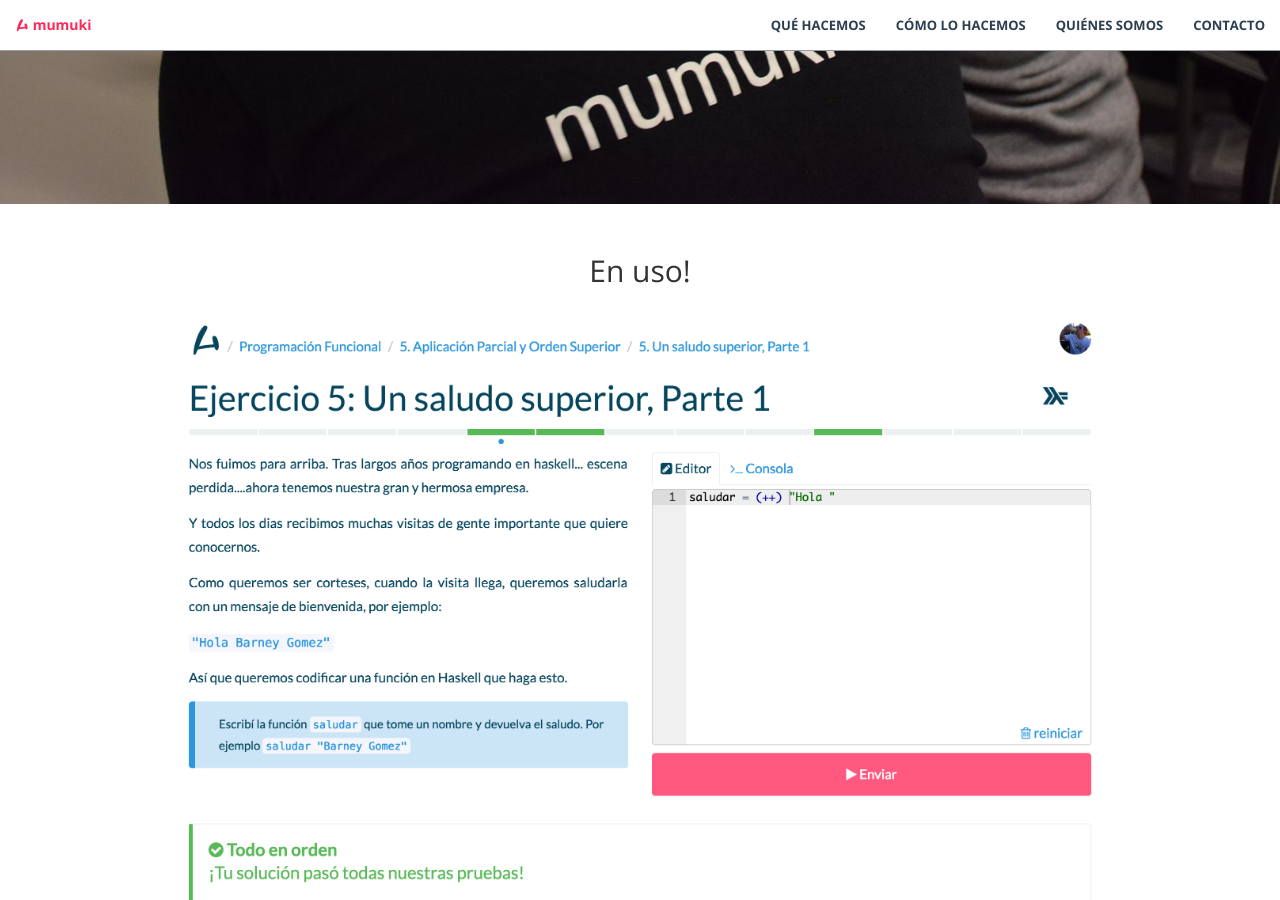
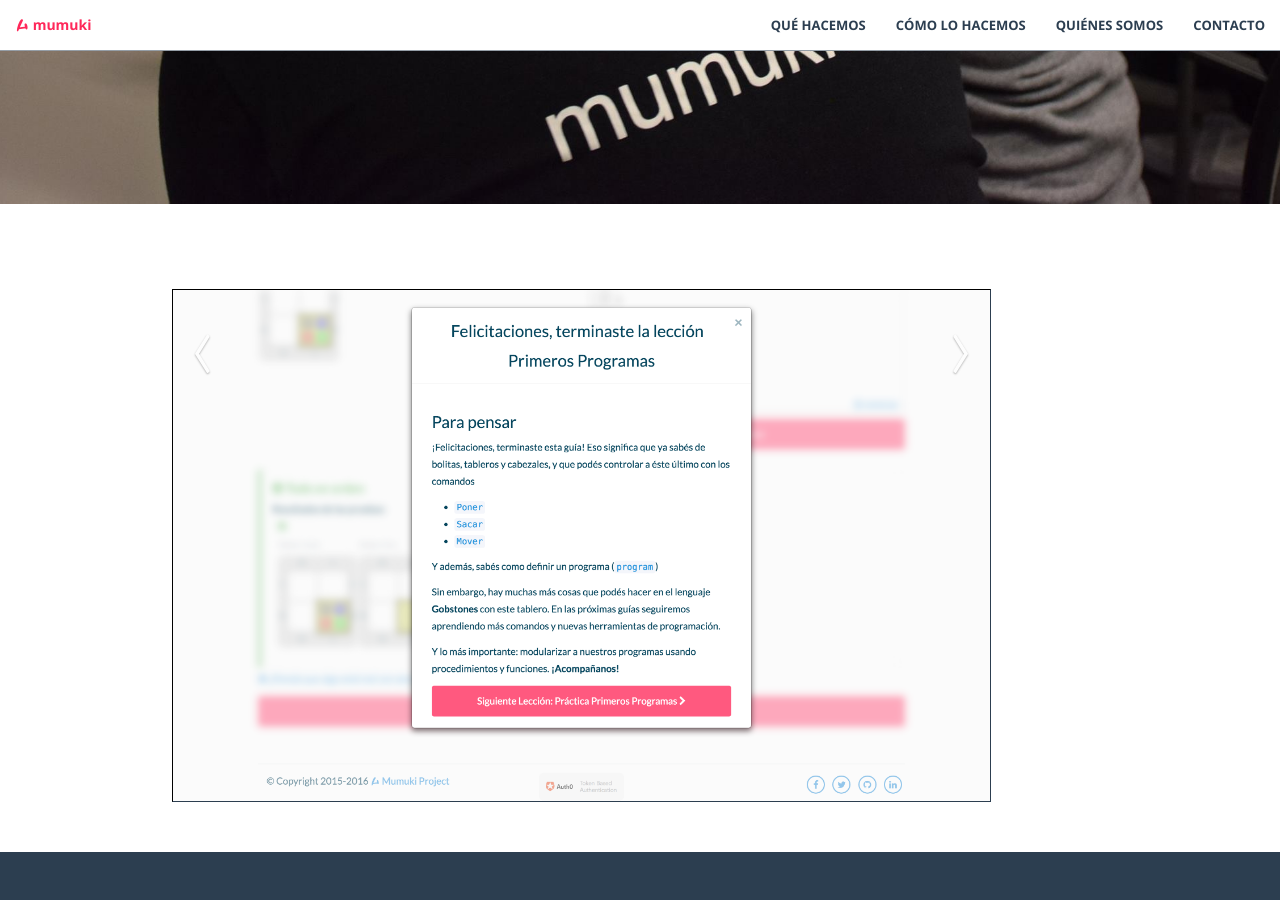
Before and after one commit to mumuki/mumuki.github.io, a Jekyll site: the page built from index.html, in a window 1280 px wide and 900 px high, scrolled down 696 px. Built offline with Jekyll 4.4.1, drawn with Linux system fonts in a browser that asks for light colours; the list of posts is cut into pages by our own code.

Commit message:
Improve carousel

```diff
--- a/_includes/photos.html
+++ b/_includes/photos.html
@@ -1,34 +1,37 @@
 <aside class="bg-light" >
-    <div class="container text-center">
-        <div class="call-to-action" >
-            <h2> En uso! </h2>
-            <div  id="carousel-example-generic" class="carousel slide" data-ride="carousel">
-              <!-- Indicators -->
-              <ol class="carousel-indicators">
-                <li data-target="#carousel-example-generic" data-slide-to="0" class="active"></li>
-                <li data-target="#carousel-example-generic" data-slide-to="1"></li>
-                <li data-target="#carousel-example-generic" data-slide-to="2"></li>
-                <li data-target="#carousel-example-generic" data-slide-to="3"></li>
-              </ol>
+  <div class="container">
+    <div class="row">
+      <div class="span12 carousel-container">
+        <div id="carousel" class="carousel slide carousel-fade">
 
-              <!-- Wrapper for slides -->
-              <div  class="carousel-inner" role="listbox">
-                <div class="item active">
-                  <img  src="img/landing.png">
-                </div>
-                <div class="item">
-                  <img  src="img/success.png">
-                </div>
-                <div class="item">
-                  <img  src="img/error.png">
-                </div>
-                <div class="item">
-                  <img  src="img/finish.png">
-                </div>
+          <!-- Carousel items -->
+          <div class="carousel-inner">
+            <div data-slide-no="0" class="item carousel-item active">
+              <img src="img/landing.png" alt="">
+              <div class="carousel-caption">
               </div>
             </div>
+            <div data-slide-no="1" class="item carousel-item">
+              <img src="img/success.png" alt="">
+              <div class="carousel-caption">
+              </div>
+            </div>
+            <div data-slide-no="2" class="item carousel-item">
+              <img src="img/error.png" alt="">
+              <div class="carousel-caption">
+              </div>
+            </div>
+            <div data-slide-no="3" class="item carousel-item">
+              <img src="img/finish.png" alt="">
+              <div class="carousel-caption">
+              </div>
+            </div>
+          </div>
+          <!-- Carousel nav -->
+          <a class="carousel-control left" href="#carousel" data-slide="prev">‹</a>
+          <a class="carousel-control right" href="#carousel" data-slide="next">›</a>
         </div>
+      </div>
     </div>
+  </div>
 </aside>
-
-<!-- ["http://mumuki.io/static/logo-icade.png","http://mumuki.io/static/logo-uvq.gif", "http://www.unsam.edu.ar/img/logo-unsam.png", "https://www.frba.utn.edu.ar/wp-content/uploads/2016/06/logo.png", "http://mumuki.io/static/logo-salvador-soreda.jpg", "http://www.unq.edu.ar/images/logo_unqui.png", "http://www.undav.edu.ar/general/recursos/adjuntos/11381.png", "http://mumuki.io/static/logo-introalgo-unc.png", "http://mumuki.io/logo-alt-large.png", "http://www.unq.edu.ar/images/logo_unqui.png", "http://mumuki.io/logo-alt-large.png", "http://www.unq.edu.ar/images/logo_unqui.png", "http://www.unq.edu.ar/images/logo_unqui.png", "http://www.ubp.edu.ar/wp-content/themes/ubp/img/logo-ubp.png"] -->
--- a/_includes/scripts.html
+++ b/_includes/scripts.html
@@ -11,3 +11,6 @@
 
 <!-- Custom Theme JavaScript -->
 <script src="js/creative.js"></script>
+
+<!-- Carousel snippet -->
+<script src="js/carousel.js"></script>
--- a/_sass/_base.scss
+++ b/_sass/_base.scss
@@ -358,9 +358,95 @@
     margin-top: 10px;
 }
 
+#carousel {
+    border-style: inset;
+    border-width: 1px;
+    border-color: $theme-dark;
+}
+.carousel>.carousel-inner>.item>.circleElement {
+    background-color: #000;
+    border-radius: 50%;
+    position: absolute;
+    top: 11%;
+    left: 39%;
+    width: 400px;
+    height: 400px;
+    opacity: .5;
+}
+.carousel-indicators {
+    top: 35px;
+    background: #404549;
+    padding: 30px;
+    border-radius: 10px;
+}
+.carousel-indicators li { cursor: pointer }
+.carousel-control {
+    width: 60px;
+    height: 0;
+    margin-top: -20px;
+    font-size: 100px;
+    background: none;
+    border: none;
+    font-family: "Lato","Helvetica Neue",Helvetica,Arial,sans-serif;
+    font-weight: 300;
+}
 .carousel-indicators li {
-    background-color: $theme-dark;
-    &.active {
-        background-color: $theme-primary;
+    background-color: #999;
+    background-color: rgba(255,255,255,0.3);
+}
+.carousel-caption {
+    padding: 35px;
+    text-align: center;
+}
+.carousel-caption h4 {
+    font-family: "lato";
+    font-weight: 100;
+    font-size: 61px;
+}
+.carousel-caption p {
+    font-family: "lato";
+    margin-top: 39px;
+    font-size: 22px;
+    margin-bottom: -8px;
+    font-weight: 300;
+    line-height: 30px;
+}
+.carousel-fade .carousel-inner .item {
+    opacity: 0;
+    -webkit-transition-property: opacity;
+    -moz-transition-property: opacity;
+    -o-transition-property: opacity;
+    transition-property: opacity;
+}
+.carousel-fade .carousel-inner .active { opacity: 1 }
+.carousel-fade .carousel-inner .active.left,
+.carousel-fade .carousel-inner .active.right {
+    left: 0;
+    opacity: 0;
+    z-index: 1;
+}
+.carousel-fade .carousel-inner .next.left,
+.carousel-fade .carousel-inner .prev.right { opacity: 1 }
+.carousel-fade .carousel-control { z-index: 2 }
+@media only screen and (max-width:767px) {
+    h1 { font-size: 30px !important }
+    .carousel-caption {
+        padding: 15px;
+        text-align: center;
     }
+    .carousel-caption h4 { font-size: 30px }
+    .carousel-caption p {
+        margin-top: 10px;
+        font-size: 10px;
+        margin-bottom: -10px;
+    }
+    body { padding: 0 !important }
+    .carousel { margin-bottom: 0 }
+    .hero-unit { padding-bottom: 60px }
+    .hero-unit p { font-size: 16px }
 }
+.carousel-container {
+    width: 80% !important;
+    padding-left: 10%;
+    margin-top: 35px;
+}
--- /dev/null
+++ b/js/carousel.js
@@ -0,0 +1,17 @@
+$(document).ready(function() {
+  $(".carousel").carousel({
+    interval: 2000
+  });
+  $(".carousel").on("slid", function() {
+    var to_slide;
+    to_slide = $(".carousel-item.active").attr("data-slide-no");
+    $(".myCarousel-target.active").removeClass("active");
+    $(".carousel-indicators [data-slide-to=" + to_slide + "]").addClass("active");
+  });
+  $(".myCarousel-target").on("click", function() {
+    $(this).preventDefault();
+    $(".carousel").carousel(parseInt($(this).attr("data-slide-to")));
+    $(".myCarousel-target.active").removeClass("active");
+    $(this).addClass("active");
+  });
+});
```
